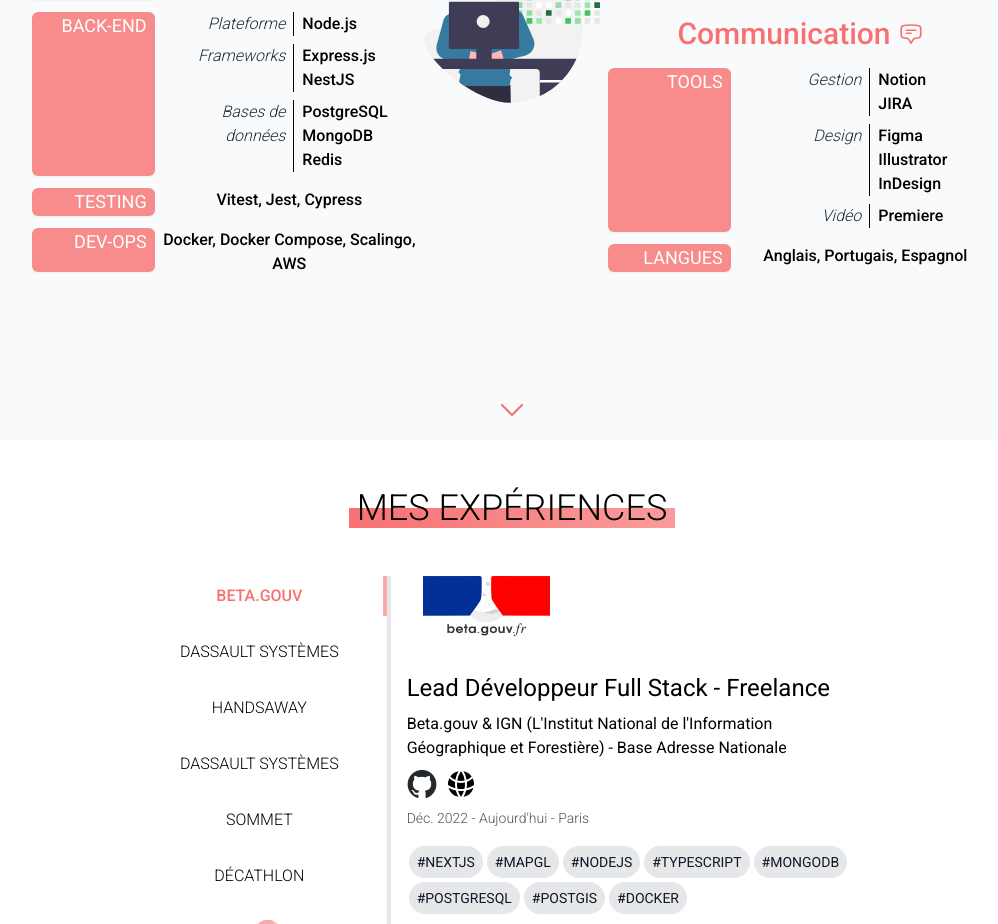
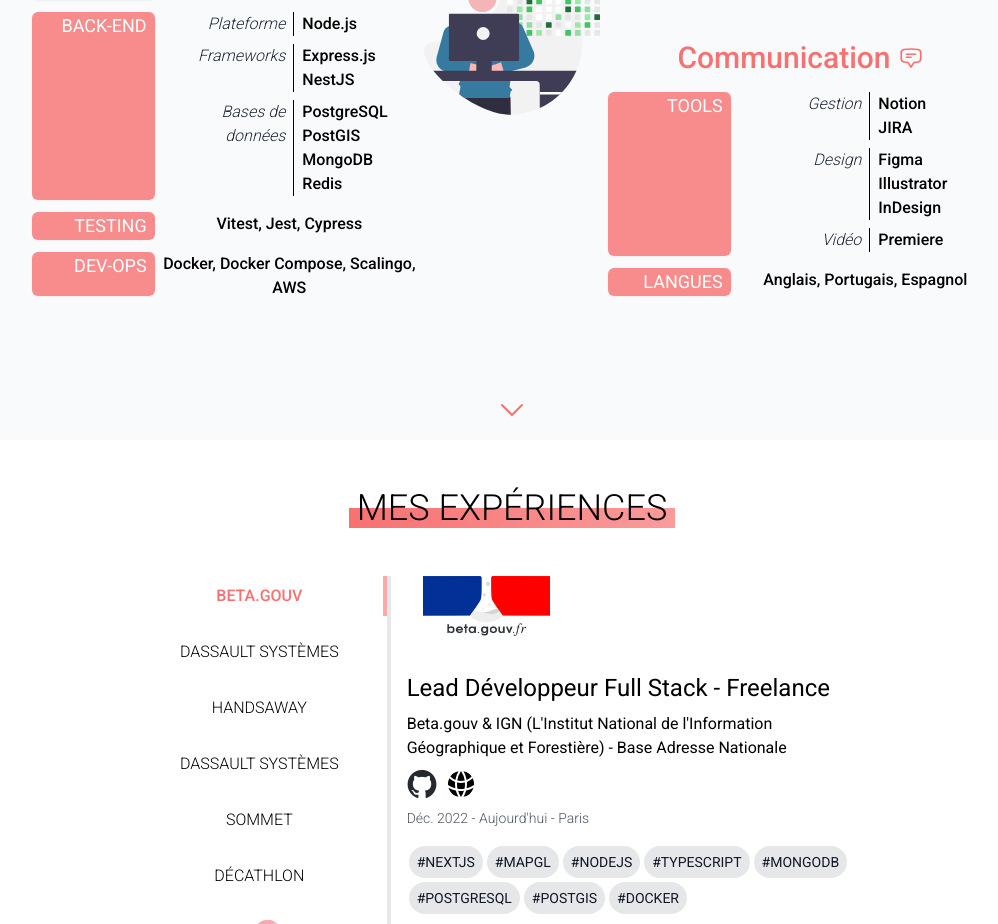
Before and after one commit to antoineludeau/portfolio, a Next.js app: page / in a window 1280 px wide. Shown: the part 1960-2884 px from the top of the page, without its empty margins (128-1126 px from the left). Built offline with nearby package versions, Linux system fonts and the light colour scheme.

Commit message:
Added postgis ref in skills section

```diff
--- a/components/organisms/SkillsSection.tsx
+++ b/components/organisms/SkillsSection.tsx
@@ -60,7 +60,7 @@ const SkillsSection = ({
               },
               {
                 title: "Bases de données",
-                values: ["PostgreSQL", "MongoDB", "Redis"],
+                values: ["PostgreSQL", "PostGIS", "MongoDB", "Redis"],
               },
             ]}
           />
```
